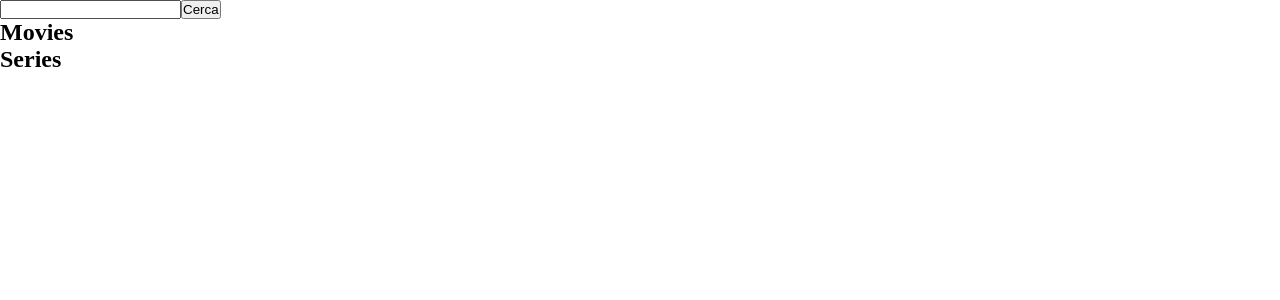
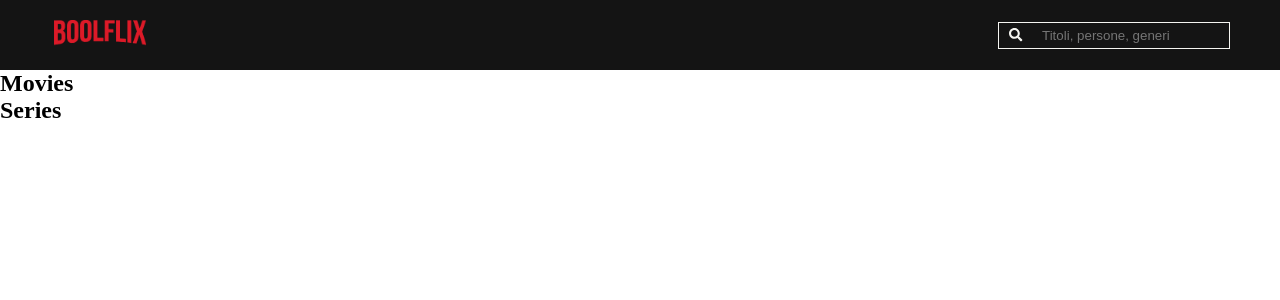
Before and after one commit to SamSepiool/vue-boolflix, a Vue app: page / in a window 1280 px wide. Shown: the top 300 px of the page. Built offline with nearby package versions, Linux system fonts and the light colour scheme.

Commit message:
add header style

```diff
--- a/src/assets/style/common.scss
+++ b/src/assets/style/common.scss
@@ -7,3 +7,8 @@
     padding: 0;
     box-sizing: border-box;
 }
+
+ul{
+    list-style:none;
+
+}
--- a/src/assets/style/variables.scss
+++ b/src/assets/style/variables.scss
@@ -0,0 +1,3 @@
+// COLORS
+$primaryBlack: #141414;
+$primaryWhite: #f5f5f1;
--- a/src/components/Header.vue
+++ b/src/components/Header.vue
@@ -1,25 +1,68 @@
 <template>
   <header>
-      <input type="text" v-model='searchInput'>
-      <button @click="$emit('passInput', searchInput)">Cerca</button>
+    <div class="logo">
+        <img src="../assets/img/logo.png" alt="" />
+    </div>
+    <div class="input_box">
+        <button @click="$emit('passInput', searchInput)">
+            <font-awesome-icon   :icon='search'/>
+        </button>
+        <input placeholder="Titoli, persone, generi" type="text" v-model="searchInput" />
+    </div>
   </header>
 </template>
 
 <script>
+import { FontAwesomeIcon } from '@fortawesome/vue-fontawesome';
+import { faSearch as fasSearch } from '@fortawesome/free-solid-svg-icons';
+
 export default {
+  name: "Header",
+  components:{
+      FontAwesomeIcon
+  },
 
-    name: 'Header',
+  data() {
+    return {
+      searchInput: "",
+      search: fasSearch,
+    };
+  },
+};
+</script>
 
-    data(){
-        return{
+<style lang='scss' scoped>
+@import '../assets/style/variables.scss';
 
-            searchInput: ''
+header {
+    display: flex;
+    align-items: center;
+    justify-content: space-between;
+    padding: 1.875rem 3.125rem;
+    background-color: $primaryBlack;
+    max-height: 4.375rem;
+
+    .logo{
+        max-width: 6.25rem;
+
+        img{
+            width:100%
         }
     }
 
+    .input_box{
+        border: 1px solid $primaryWhite;
+
+        input,
+        button{
+            padding: .3125rem .625rem;
+            background-color: transparent;
+            border: none;
+            color: $primaryWhite;
+
+        }
+    }
+
+
 }
-</script>
-
-<style>
-
 </style>
```
Also changed, not shown: src/assets/img/logo.png (added).
